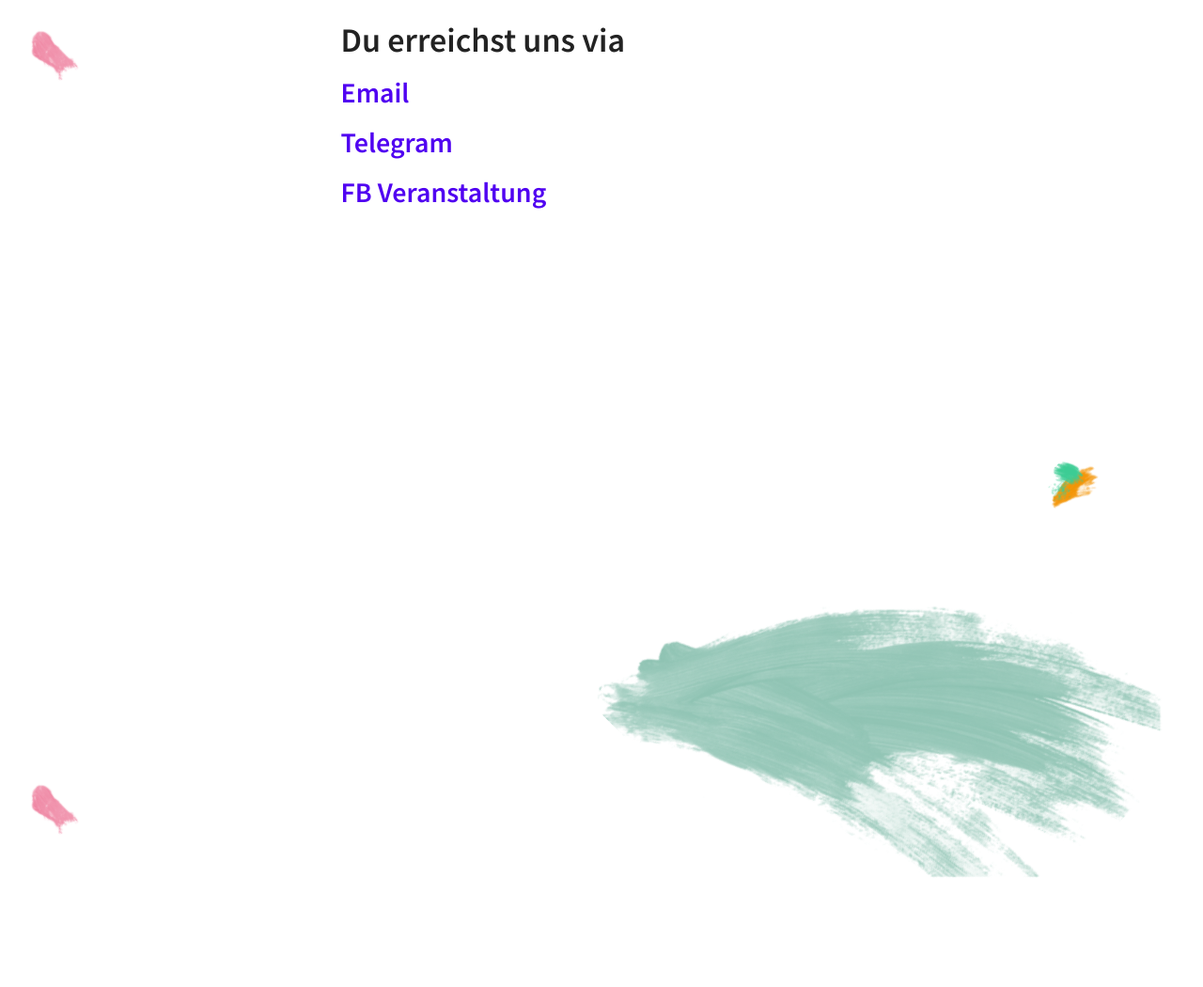
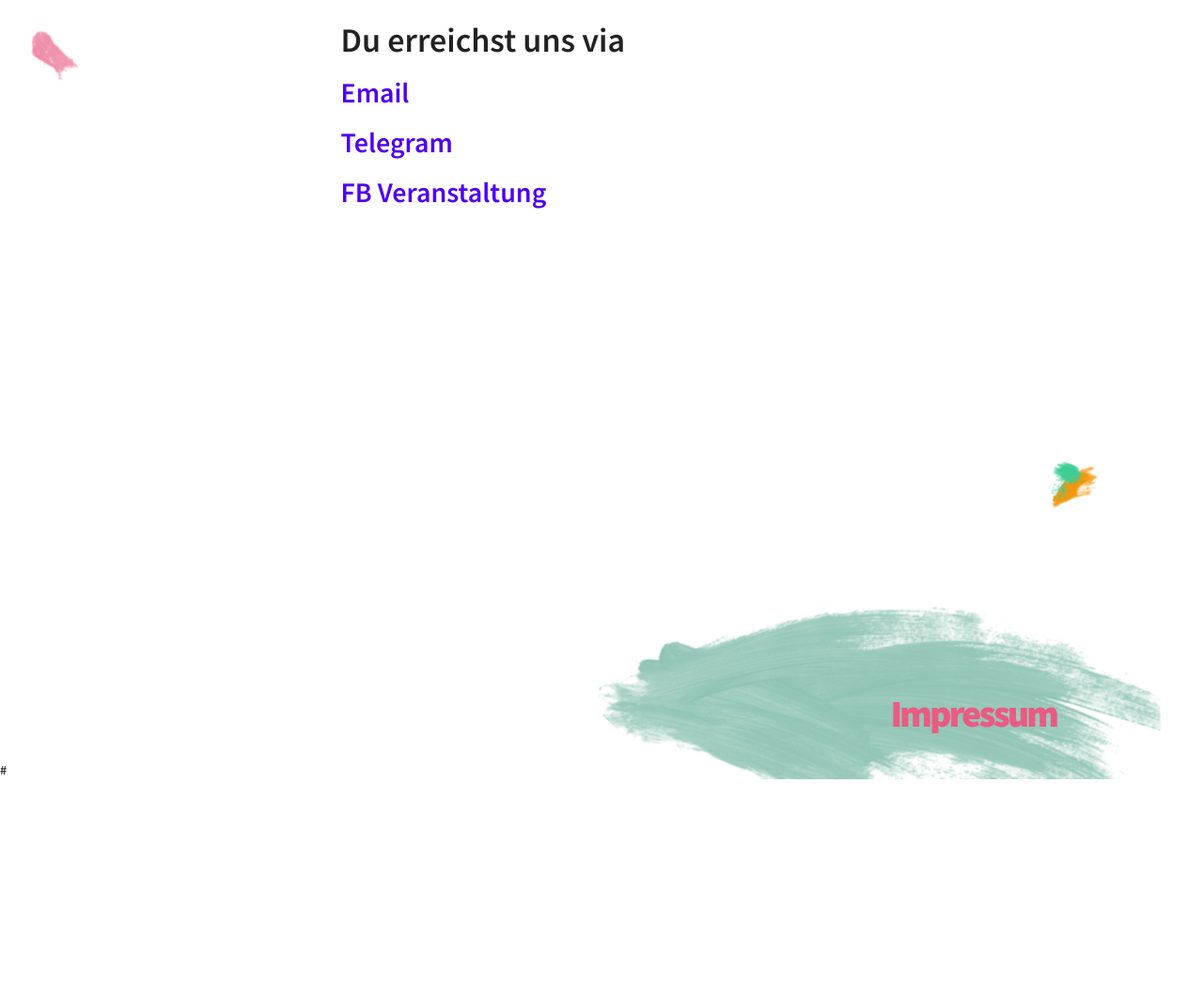
Before and after one commit to janinfo/Berg-Galerie, a plain HTML site: page Website/index.html in a window 1280 px wide. Shown: the part 5046-6096 px from the top of the page at 94% size. After the commit the page ends 5875 px from the top, so only its background shows below. Drawn offline with Linux system fonts and the light colour scheme.

Commit message:
impressum css fixed

```diff
--- a/Website/index.html
+++ b/Website/index.html
@@ -645,10 +645,10 @@ style="transform: rotate(45deg);">
 
 
   <!-- 'Kontakt'- Sektion -->
-  <section class="section san-francisco">
+  <section class="section san-francisco" >
 
 
-    <div class="absolute above">
+    <div class="absolute above" >
       <div class="container">
         <div class="row">
           <div class="col-md-offset-3 sm-orange rellax"
@@ -736,33 +736,34 @@ style="transform: rotate(45deg);">
 <div class="container">
 
   <div class="row" id="teilnehmen">
-    <div class="col-md-offset-3 col-md-4">
+   <!--  <div class="col-md-offset-3 col-md-4">
       <a href="ciaoanwalt.html">
-        <div class="temp" style="margin-top: 1000px; font-size: 20px">
+        <div class="temp" style="margin-top: 100px; font-size: 20px">
           -
         </div>
       </a>
 
       <h3> -</h3>
       <h3> -</h3>
-    </div>
+    </div> -->
   </div>
 </div>
 
 </section>
-
+<section class="section san-francisco" style="z-index: 15;">
   <div class="container">
 
     <div class="row" id="teilnehmen">
-    <div class="col-md-offset-7 col-md-4">
+      <div class="col-md-offset-9 col-md-4">
         <a href="ciaoanwalt.html">
-        <div class="temp" style="margin-top: 1000px; margin-bottom: 100px; font-size: 40px">
+          <div class="temp" style="z-index: 15; margin-bottom: 20px; margin-top: 300px; font-size: 40px">
             Impressum
           </div>
         </a>
       </div>
     </div>
   </div>
+#</section>
 
 
 
```
Lines whose indentation alone changed are shown as unchanged.
